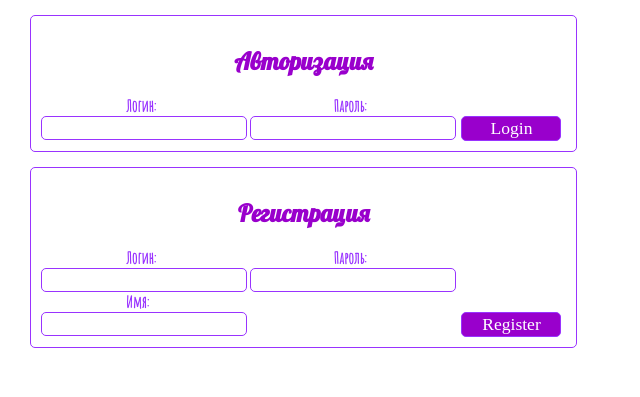
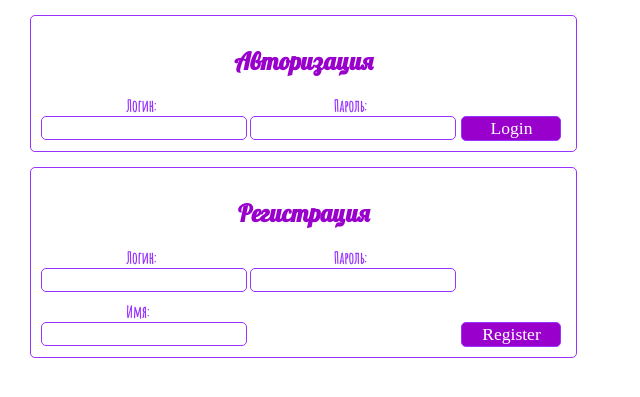
Before and after one commit to andrmax/web181, a PHP site: page /2018-07-24/kazakov_24/index.php in a window 1280 px wide. Shown: the top 397 px of the page, without its empty margins (0-640 px from the left). Run offline with PHP 8.4, Linux system fonts and the light colour scheme; some web fonts are replaced.

Commit message:
01.08.2018

```diff
--- a/home-work/2018-07-24/kazakov_24/function.php
+++ b/home-work/2018-07-24/kazakov_24/function.php
@@ -75,6 +75,10 @@ function get_posts() {
         }
     }
 }
+function encryption($data){  //функция шифровки
+    return md5($data.'t_*7(4ff');
+};
+
 //Проверка авторизации пользователя с использлванием COOKIE
 function is_user_logged_in()
 {
@@ -101,7 +105,7 @@ function login(){//изменил функцию
 if(!empty($_POST['event'])&& $_POST['event']=='login'){
     $data = $_POST;
     if(!empty($data['login'])&&!empty($data['password'])){
-        setcookie('login_password', $data['login'].';'.$data['password'], time()+3600, '/');
+        setcookie('login_password', $data['login'].';'.encryption($data['password']), time()+3600, '/');
         header('location: ?');
     }elseif(empty($data['login'])&&empty($data['password'])){
         echo '<div class="error">Введите логин и пароль</div>';
@@ -135,11 +139,11 @@ function registration(){
                     return $out;
                 }
             };
-            $file .= "\n".$data['login'] . ';' . $data['password'] .';'.$data['firstname'];//добавил запись имени в файл,
+            $file .= "\n".$data['login'] . ';' . encryption($data['password']) .';'.$data['firstname'];//добавил запись имени в файл,
             // поставил перевод строки в начало дабы не было пустой строки в файле после записи, иначе
             // вылезает "Undefined offset: 1" при использовании функции list()
             file_put_contents('users.db', $file);
-            setcookie('login_password', $data['login'] . ';' . $data['password'], time() + 3600, '/');
+            setcookie('login_password', $data['login'] . ';' . encryption($data['password']), time() + 3600, '/');
             header('location: ?');
         }else{
             echo '<div class="error">При регистрации небходимо ввести логин, имя и пароль</div>';
--- a/home-work/2018-07-24/kazakov_24/style.css
+++ b/home-work/2018-07-24/kazakov_24/style.css
@@ -165,6 +165,9 @@ h2 {
   font-size: 1em;
   font-weight: 700;
 }
+.over_label {
+  margin: 10px 0px 0px 0px;
+}
 .label_log {
   margin: 0px 0px 0px 85px;
 }
--- a/home-work/2018-07-24/kazakov_24/style.less
+++ b/home-work/2018-07-24/kazakov_24/style.less
@@ -156,6 +156,9 @@ display: table;
   font-size: 1em;
   font-weight: 700;
 }
+.over_label {
+  margin: 10px 0px 0px 0px;
+}
 .label_log:extend(.label) {
   margin: 0px 0px 0px 85px;
 }
```
Also changed, not shown: home-work/2018-07-24/kazakov_24/users.db, 1 other file.
